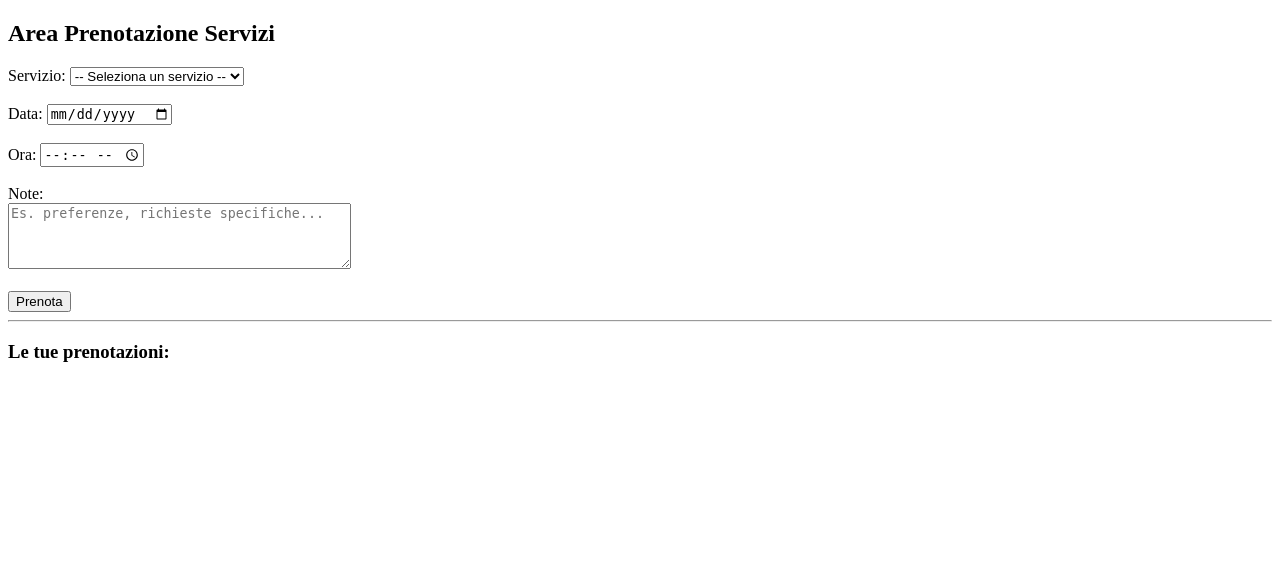
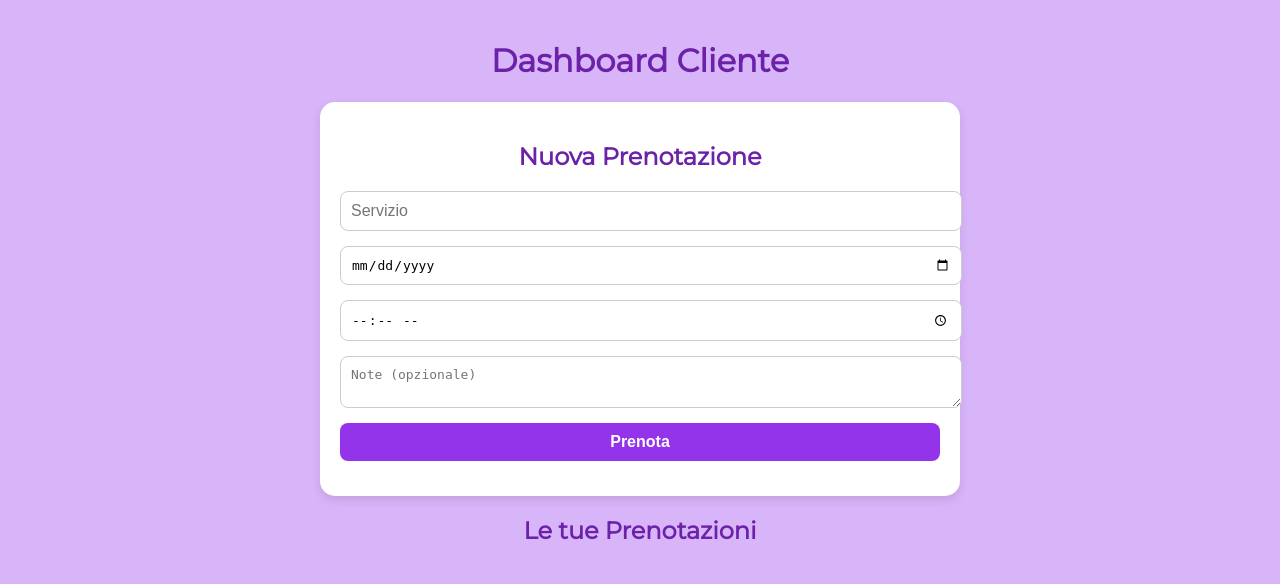
Before and after one commit to Chico34-glitch/ProjectWork-Unipegaso, a Flask app: page /dashboard_cliente in a window 1280 px wide. Shown: the top 584 px of the page. Run offline with Flask 3, Linux system fonts and the light colour scheme.

Commit message:
dashboard_cliente.html

```diff
--- a/templates/dashboard_cliente.html
+++ b/templates/dashboard_cliente.html
@@ -1,36 +1,92 @@
 <!DOCTYPE html>
 <html lang="it">
 <head>
-    <meta charset="UTF-8">
-    <title>Dashboard Cliente</title>
+  <meta charset="UTF-8">
+  <meta name="viewport" content="width=device-width, initial-scale=1.0">
+  <title>Dashboard Cliente</title>
+  <link href="https://fonts.googleapis.com/css2?family=Montserrat&display=swap" rel="stylesheet">
+  <style>
+    body {
+      font-family: 'Montserrat', sans-serif;
+      background-color: #d8b4f8;
+      margin: 0;
+      padding: 20px;
+    }
+    h1, h2 {
+      text-align: center;
+      color: #6b21a8;
+    }
+    form {
+      background: white;
+      padding: 20px;
+      border-radius: 15px;
+      box-shadow: 0 4px 10px rgba(0,0,0,0.1);
+      max-width: 600px;
+      margin: 20px auto;
+    }
+    form input, form textarea, form button {
+      display: block;
+      width: 100%;
+      margin-bottom: 15px;
+      padding: 10px;
+      font-size: 1em;
+      border-radius: 8px;
+      border: 1px solid #ccc;
+    }
+    form button {
+      background-color: #9333ea;
+      color: white;
+      border: none;
+      font-weight: bold;
+      cursor: pointer;
+    }
+    form button:hover {
+      background-color: #7e22ce;
+    }
+    .prenotazione {
+      background: white;
+      padding: 20px;
+      margin: 20px auto;
+      border-radius: 15px;
+      box-shadow: 0 4px 10px rgba(0,0,0,0.1);
+      width: 90%;
+      max-width: 600px;
+    }
+    .prenotazione button {
+      margin: 5px;
+      padding: 10px;
+      border: none;
+      border-radius: 8px;
+      font-weight: bold;
+      cursor: pointer;
+    }
+    .modifica {
+      background-color: #9333ea;
+      color: white;
+    }
+    .cancella {
+      background-color: #ef4444;
+      color: white;
+    }
+  </style>
 </head>
 <body>
-    <h2>Area Prenotazione Servizi</h2>
-    <form id="prenotazione-form">
-        <label for="servizio">Servizio:</label>
-        <select id="servizio" required>
-            <option value="">-- Seleziona un servizio --</option>
-            <option value="Trattamento Viso">Trattamento Viso</option>
-            <option value="Massaggio">Massaggio</option>
-            <option value="Epilazione">Epilazione</option>
-        </select><br><br>
 
-        <label for="data">Data:</label>
-        <input type="date" id="data" required><br><br>
+  <h1>Dashboard Cliente</h1>
 
-        <label for="ora">Ora:</label>
-        <input type="time" id="ora" required><br><br>
+  <form id="form-prenotazione">
+    <h2>Nuova Prenotazione</h2>
+    <input type="text" id="servizio" placeholder="Servizio" required>
+    <input type="date" id="data" required>
+    <input type="time" id="ora" required>
+    <textarea id="note" placeholder="Note (opzionale)"></textarea>
+    <button type="submit">Prenota</button>
+  </form>
 
-        <label for="note">Note:</label><br>
-        <textarea id="note" rows="4" cols="40" placeholder="Es. preferenze, richieste specifiche..."></textarea><br><br>
+  <h2>Le tue Prenotazioni</h2>
+  <div id="lista-prenotazioni"></div>
 
-        <button type="submit">Prenota</button>
-    </form>
+  <script src="/static/dashboard_cliente.js"></script>
 
-    <hr>
-    <h3>Le tue prenotazioni:</h3>
-    <ul id="lista-prenotazioni"></ul>
-
-    <script src="/static/dashboard_cliente.js"></script>
 </body>
 </html>
```
